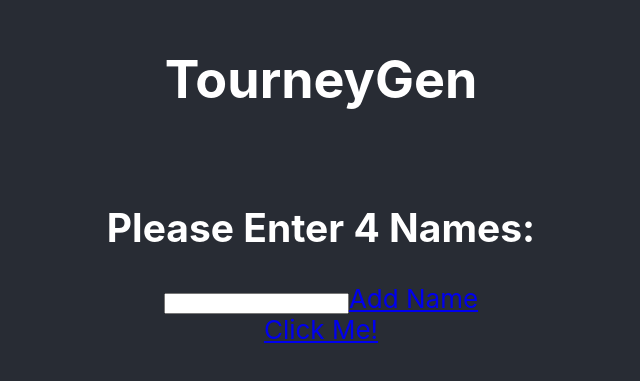
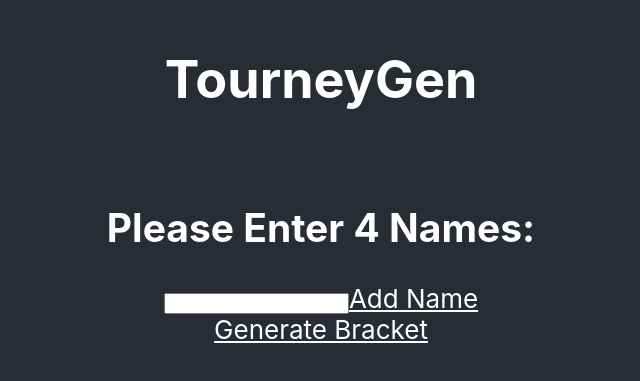
Before and after one commit to 397-f21/tournament-organizer, a React (Create React App) app: page / in a window 1280 px wide. Shown: the part 221-602 px from the top of the page, without its empty margins (319-959 px from the left). Built offline with nearby package versions, Linux system fonts and the light colour scheme.

Commit message:
Made text white

```diff
--- a/src/App.js
+++ b/src/App.js
@@ -4,6 +4,7 @@ import { RoundProps, rounds} from './utilities/bracket-organizer.ts';
 import { Bracket } from 'react-brackets';
 import { shuffle } from './utilities/team-shuffler';
 import NameInput from './components/NameInput';
+import './index.css';
 
 const App = () => {
   const [buttonPressed, setButtonPressed] = useState(false);
@@ -20,7 +21,7 @@ const App = () => {
         <h1>TourneyGen</h1>
         <NameInput names={names} setNames={setNames} buttonPressed={buttonPressed} />
         <div>
-          {(!buttonPressed) && <a href="#" className="button" onClick={clickHandler}>Click Me!</a>}
+          {(!buttonPressed) && <a href="#" className="button" onClick={clickHandler}>Generate Bracket</a>}
           {(buttonPressed) && <Bracket rounds={rounds(shuffle(names))} />}
         </div>
       </header>
--- a/src/index.css
+++ b/src/index.css
@@ -7,6 +7,14 @@ body {
   -moz-osx-font-smoothing: grayscale;
 }
 
+div  {
+  color: white;
+}
+
+a {
+  color: white;
+}
+
 code {
   font-family: source-code-pro, Menlo, Monaco, Consolas, 'Courier New',
     monospace;
```
